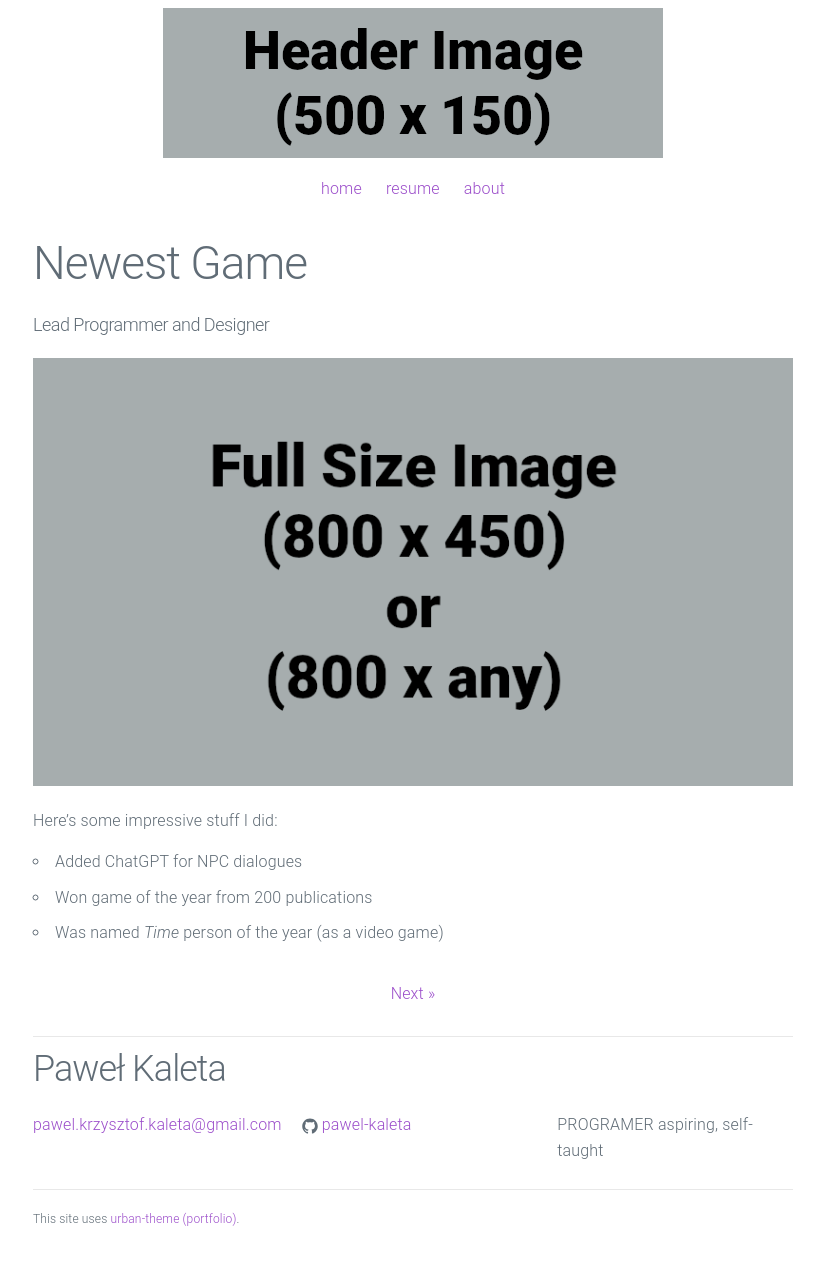
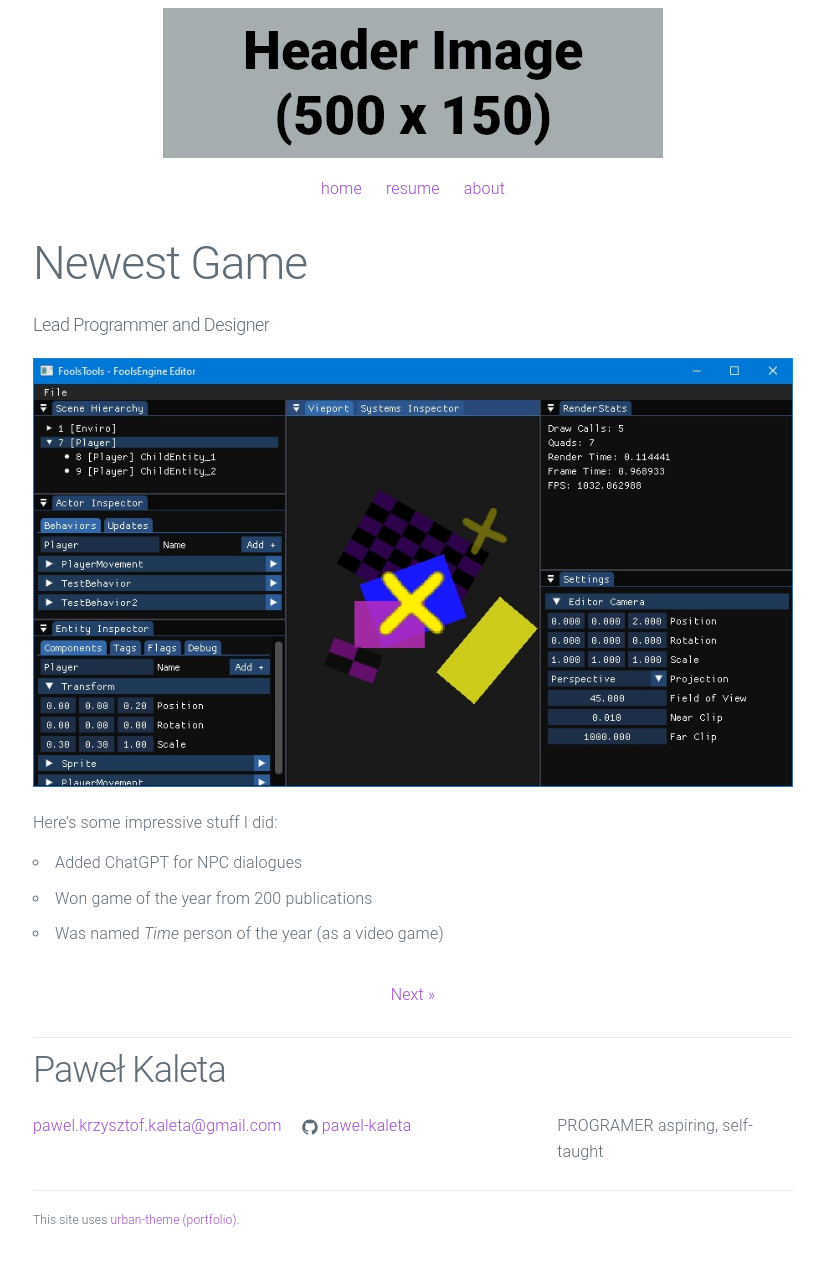
Before and after one commit to pawel-kaleta/pawel-kaleta.github.io, a Jekyll site: the page built from _posts/2022-10-09-newest-game.md, in a window 1280 px wide. Shown: the whole page, without its empty margins (227-1051 px from the left). Built offline with Jekyll 4.4.1, drawn with Linux system fonts in a browser that asks for light colours.

Commit message:
Update 2022-10-09-newest-game.md

```diff
--- a/_posts/2022-10-09-newest-game.md
+++ b/_posts/2022-10-09-newest-game.md
@@ -3,10 +3,10 @@ layout: post
 title:  "Newest Game"
 summary: "Lead Programmer and Designer"
 date:   2022-10-09 15:39:40
-preview: /assets/postpreview.png
+preview: /assets/FoolsEngine.jpg
 ---
 
-![Picture 1](/assets/fullsize.png)
+![Picture 1](/assets/FoolsEngine.jpg)
 
 Here's some impressive stuff I did:
 
```
